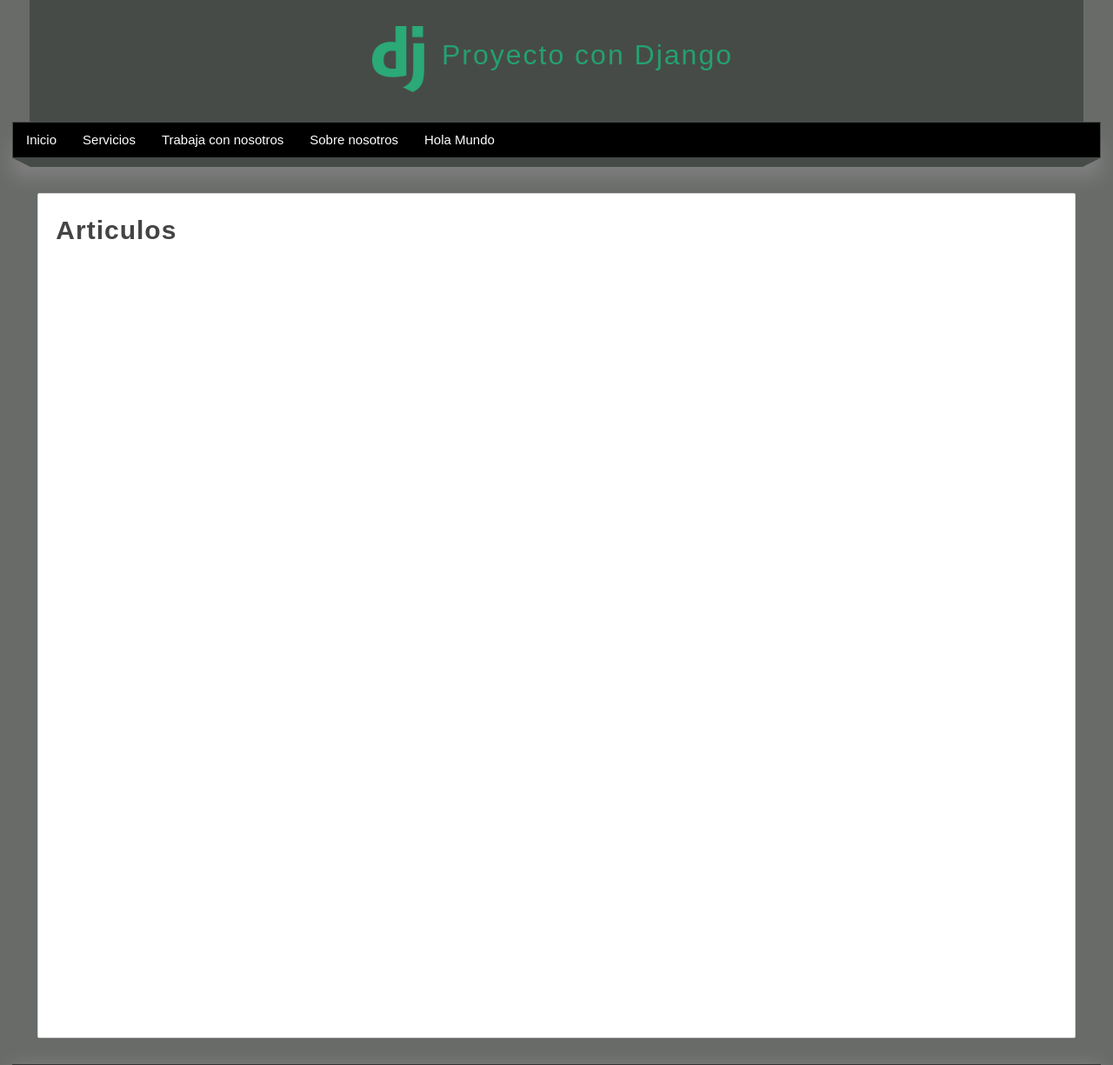
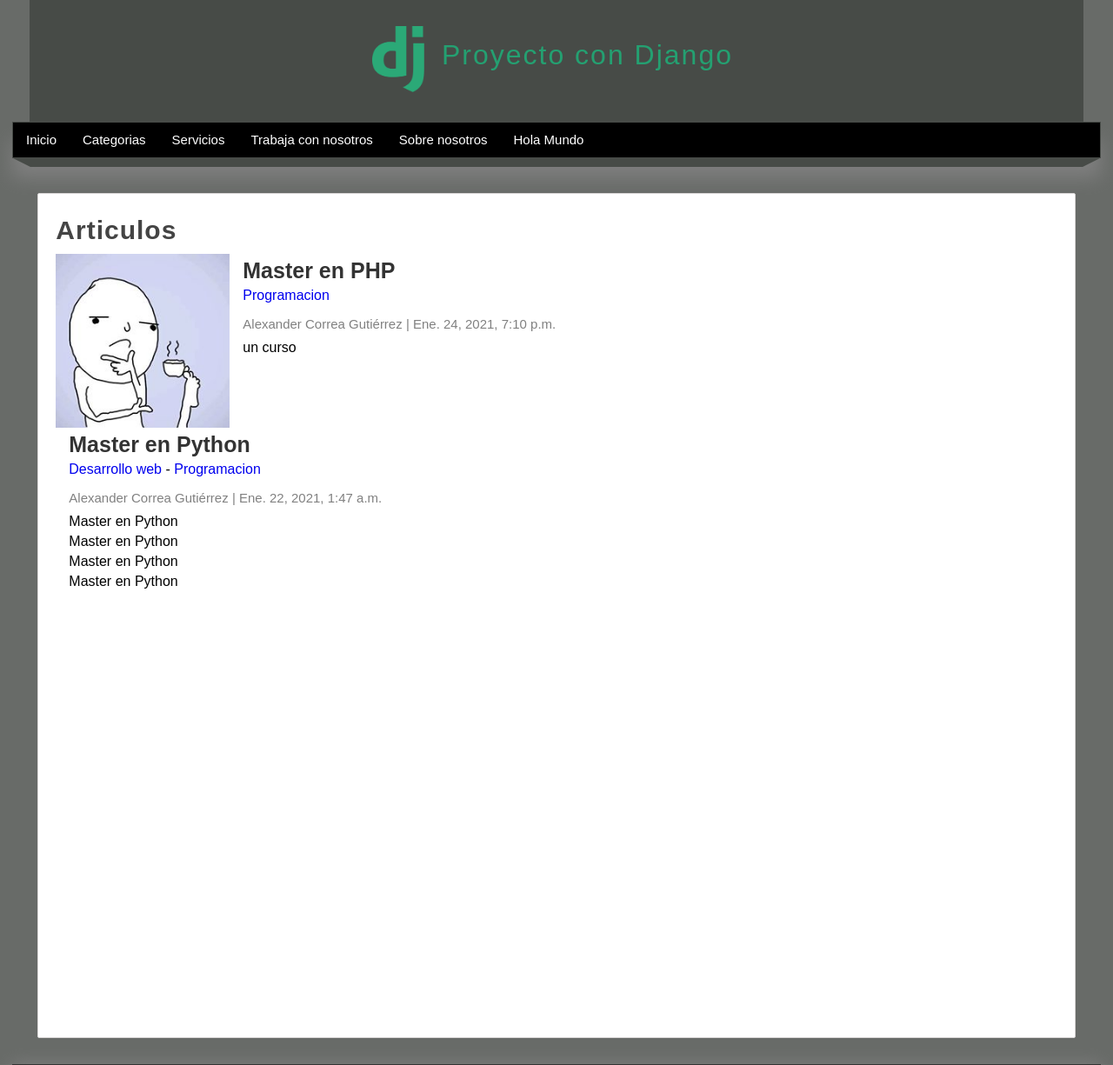
Before and after one commit to Alcogu/Master-Python, a Django app: page /articulos/ in a window 1280 px wide. Shown: the top 1225 px of the page at 87% size. Run offline with Django 3.2, Linux system fonts and the light colour scheme; data comes from the database, SQL or seed files in the repository; both versions use the stored data as it was after the commit; parts of the project's set-up code (start-up, migrations or seed data) failed here and were passed over; some libraries are stand-ins or nearby versions.

Commit message:
practicas con django

```diff
--- a/22-Django/ProyectoDjango/ProyectoDjango/urls.py
+++ b/22-Django/ProyectoDjango/ProyectoDjango/urls.py
@@ -15,6 +15,7 @@ Including another URLconf
 """
 from django.contrib import admin
 from django.urls import path, include
+from django.conf import settings
 
 urlpatterns = [
     path('admin/', admin.site.urls),
@@ -22,3 +23,8 @@ urlpatterns = [
     path('', include('pages.urls')),
     path('', include('blog.urls')),
 ]
+
+#Ruta imagenes
+if settings.DEBUG:
+    from django.conf.urls.static import static
+    urlpatterns += static(settings.MEDIA_URL, document_root=settings.MEDIA_ROOT)
--- a/22-Django/ProyectoDjango/blog/models.py
+++ b/22-Django/ProyectoDjango/blog/models.py
@@ -17,7 +17,7 @@ class Category(models.Model):
 class Article(models.Model):
     title = models.CharField(max_length=150, verbose_name='Titulo')
     content = RichTextField(verbose_name='Contenido')
-    image = models.ImageField(default='null', verbose_name="Imagen")
+    image = models.ImageField(default='null', verbose_name="Imagen", upload_to="articles")
     public = models.BooleanField(verbose_name='¿Publicado')
     user = models.ForeignKey(User, editable=False, verbose_name = 'Usuario', on_delete=models.CASCADE)
     categories = models.ManyToManyField(Category, verbose_name = 'Categorias', blank=True)
@@ -27,6 +27,7 @@ class Article(models.Model):
     class Meta:
         verbose_name = 'Articulo'
         verbose_name_plural = 'Articulos'
+        ordering = ['-created_at']
 
     def __str__(self):
         return self.title
--- /dev/null
+++ b/22-Django/ProyectoDjango/blog/processor.py
@@ -0,0 +1,9 @@
+from blog.models import Category
+
+def get_categories(request):
+
+    categories = Category.objects.values_list('id', 'name')
+
+    return {
+        'categories': categories
+    }
--- a/22-Django/ProyectoDjango/blog/templates/articles/list.html
+++ b/22-Django/ProyectoDjango/blog/templates/articles/list.html
@@ -4,4 +4,44 @@
 
 {% block content %}
     <h1 class="title">{{title}}</h1>
+
+    {% for article in articles %}
+        <article class="article-item">
+
+            {% if article.image != 'null' and article.image.url|length >= 1 %}
+
+                <div class="image">
+                    <img src="{{article.image.url}}"/>
+                </div>
+
+            {% endif %}
+
+            <div class="data">
+
+                <h2>{{article.title}}</h2>
+                <p>
+                    {% for category in article.categories.all %}
+                        <a href="#">{{category}}</a>
+
+                        {% if forloop.counter < article.categories.all|length %}
+                            {{"-"}}
+                        {% endif %}
+                    {% endfor %}
+                </p>
+                <span class="date">
+                    {{article.user.first_name}} {{article.user.last_name}}
+                    |
+                    {{article.created_at}}
+                </span>
+
+                <p>
+                    {{article.content|safe}}
+                </p>
+            </div>
+
+            <div class="clearfix"></div>
+
+        </article>
+    {% endfor %}
+
 {% endblock content %}
--- a/22-Django/ProyectoDjango/blog/views.py
+++ b/22-Django/ProyectoDjango/blog/views.py
@@ -1,7 +1,11 @@
 from django.shortcuts import render
+from blog.models import Category, Article
 
 def list(request):
 
+    articles = Article.objects.all()#Saca todos los objetos
+
     return render(request, 'articles/list.html',{
-        'title': 'Articulos'
+        'title': 'Articulos',
+        'articles': articles
     })
--- a/22-Django/ProyectoDjango/mainapp/static/css/styles.css
+++ b/22-Django/ProyectoDjango/mainapp/static/css/styles.css
@@ -71,28 +71,67 @@ nav{
     font-size: 15px;
 }
 
-nav ul{
+nav > ul{
     list-style-type: none;
     text-decoration: none;
 }
 
-nav ul li{
+nav > ul > li{
     line-height: 40px;
     float: left;
 }
 
-nav ul li a{
+nav > ul > li > a{
     display: block;
     padding-left: 15px;
     padding-right: 15px;
     color: white;
 }
 
-nav ul li a:hover{
+nav > ul > li > a:hover{
     background-color: rgb(36, 160, 113);
     box-shadow: 0px 0px 5px black inset;
     color: white;
     transition: all 300ms;
+}
+
+nav > ul > li > ul{
+    display: none;
+    position: absolute;
+    color: white;
+    text-align:left;
+    width: 160px;
+    box-shadow: 0px 2px 2px gray;
+}
+
+nav > ul > li:hover >ul {
+    display: block;
+    color: white;
+    margin: 0px;
+    list-style: none;
+}
+
+nav > ul > li:hover >ul > li {
+    background-color: rgb(167, 156, 156);
+    border-bottom: 1px solid rgb(182, 175, 175);
+    padding: 8px;
+    line-height: 25px;
+    font-size: 13px;
+    transition: all 300ms;
+}
+
+nav > ul > li:hover >ul > li a{
+    color: #666;
+    transition: all 300ms;
+}
+
+nav > ul > li:hover >ul > li:hover{
+    background-color:rgb(36, 160, 113);
+}
+
+nav > ul > li:hover >ul > li:hover a{
+    display: block;
+    color:white;
 }
 
 .barra{
--- a/22-Django/ProyectoDjango/mainapp/templates/layouts/layout.html
+++ b/22-Django/ProyectoDjango/mainapp/templates/layouts/layout.html
@@ -32,6 +32,16 @@
             <li>
                 <a href="{% url 'index' %}">Inicio</a>
             </li>
+            <li>
+                <a href="{% url 'list_articles' %}">Categorias</a>
+                <ul>
+                    {% for category in categories %}
+                        <li>
+                            <a href="{% url 'index' %}">{{category.1}}</a>
+                        </li>
+                    {% endfor %}
+                </ul>
+            </li>
             {% for page in pages %}
                 <li>
                     <a href="{% url 'page' page.2 %}">{{page.1}}</a>
```
Also changed, not shown: 22-Django/ProyectoDjango/ProyectoDjango/settings.py (+7 -1 lines), 22-Django/ProyectoDjango/db.sqlite3, 22-Django/ProyectoDjango/media/articles/1011507_614620731911334_61170399_n.jpg (added).
